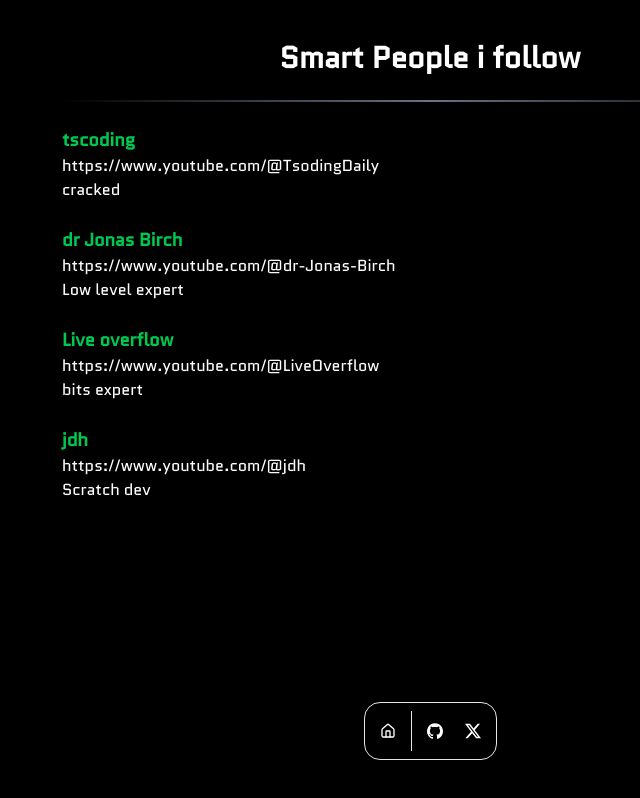
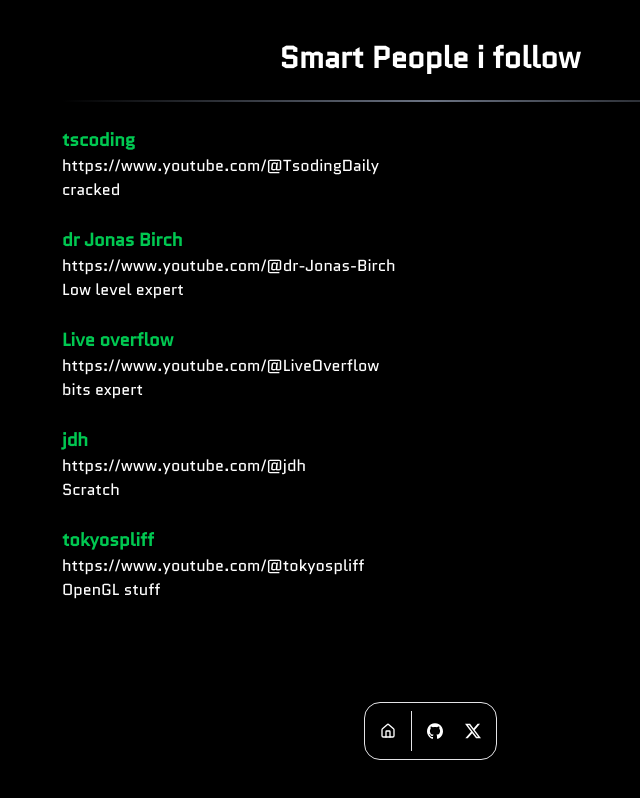
Before and after one commit to Yashwanth12321/Port, a Next.js app: page /learnings in a window 1280 px wide. Shown: the whole page, without its empty margins (210-850 px from the left). Built offline with nearby package versions, Linux system fonts and the light colour scheme.

Commit message:
updated cracked data

```diff
--- a/src/data/cracked.ts
+++ b/src/data/cracked.ts
@@ -23,7 +23,12 @@ export const cracked:cracked[]=[
     {
         name:"jdh",
         link:"https://www.youtube.com/@jdh",
-        about:"Scratch dev"
+        about:"Scratch"
+    },
+    {
+        name:"tokyospliff",
+        link:"https://www.youtube.com/@tokyospliff",
+        about:"OpenGL stuff"
     }
 
 
```
